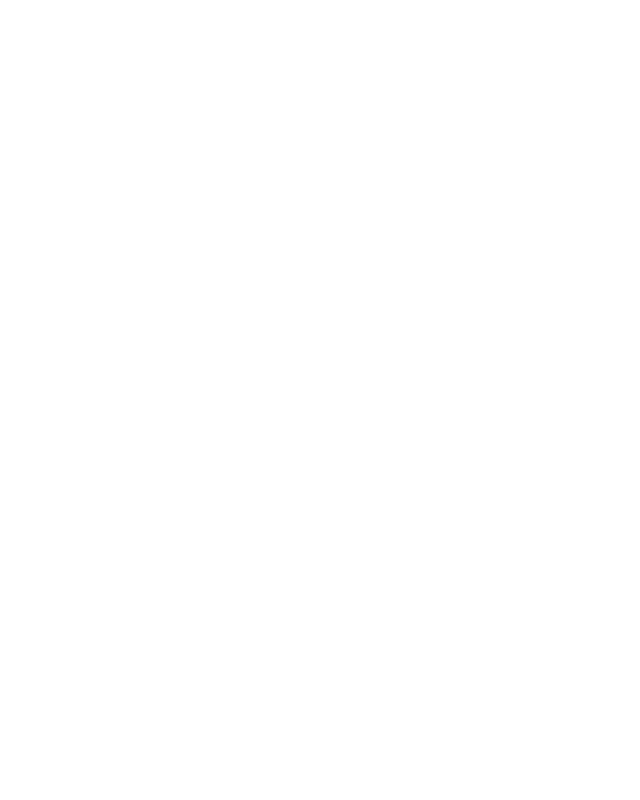
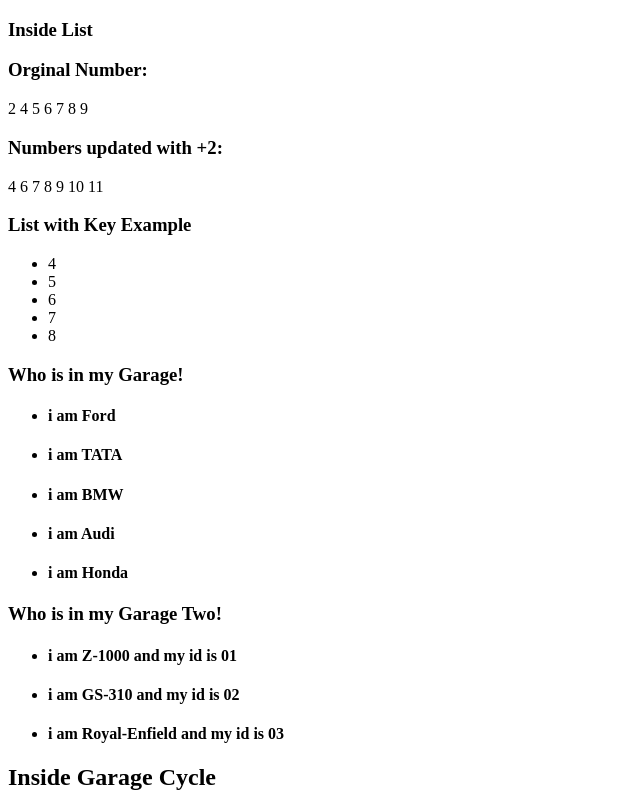
Before and after one commit to muazimmaqbool/Reactjs-with-Me, a React (Create React App) app: page / in a window 1280 px wide. Shown: the top 800 px of the page, without its empty margins (0-640 px from the left). Built offline with nearby package versions, Linux system fonts and the light colour scheme.

Commit message:
new info

```diff
--- a/src/App.jsx
+++ b/src/App.jsx
@@ -65,7 +65,7 @@ function App() {
       {/* <Conditionals/> */}
 
       {/*use to explain Map() and key | looping on list */}
-      {/* <List/> */}
+      <List/>
 
       {/*used to explain forms in react */}
       {/* <Forms/> */}
```
Also changed, not shown: src/Components/List.jsx (+7 -7 lines).
